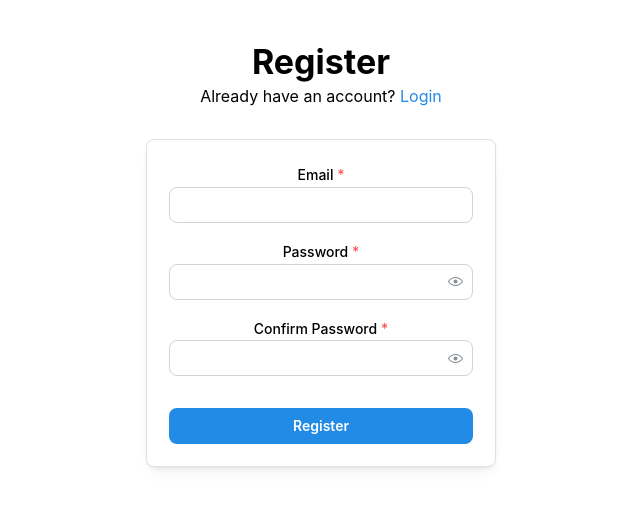
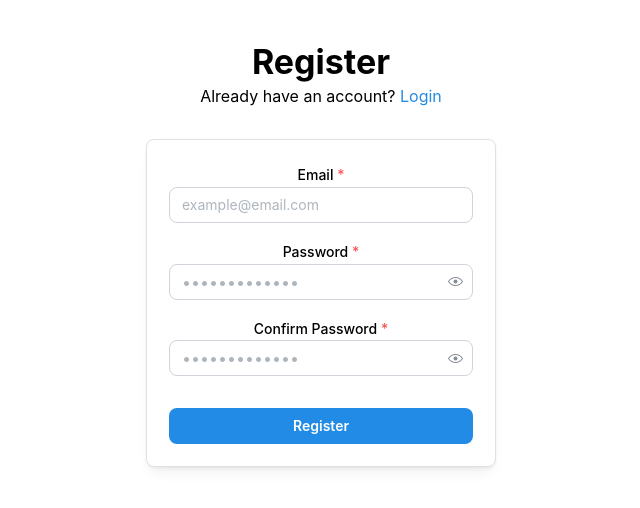
Before and after one commit to GiantbYTES/israeli-pint-app, a React (Vite) app in the folder ipa-project/: page /register in a window 1280 px wide. Shown: the top 508 px of the page, without its empty margins (319-959 px from the left). Built offline with nearby package versions, Linux system fonts and the light colour scheme; no server answers.

Commit message:
add 404 page and fix placeholders

```diff
--- a/ipa-project/src/App.jsx
+++ b/ipa-project/src/App.jsx
@@ -8,6 +8,7 @@ import { BrowserRouter, Routes, Route } from "react-router-dom";
 import { AuthProvider } from "./auth/AuthProvider";
 import { useState } from "react";
 import ProtectedRoute from "./auth/ProtectedRoute";
+import NotFound from "./Pages/NotFound";
 
 function App() {
   const [isAuthReady, setAuthReady] = useState(false);
@@ -25,6 +26,7 @@ function App() {
         <Route path="/" element={<Home />} />
         <Route path="/login" element={<Login />} />
         <Route path="/register" element={<Register />} />
+        <Route path="*" element={<NotFound />} />
       </Routes>
     </AuthProvider>
   );
--- a/ipa-project/src/Pages/Login.jsx
+++ b/ipa-project/src/Pages/Login.jsx
@@ -70,7 +70,7 @@ function Login() {
 
         <TextInput
           label="Email"
-          placeholder="Your email"
+          placeholder="example@email.com"
           required
           radius="md"
           value={form.values.email}
@@ -79,7 +79,7 @@ function Login() {
         />
         <PasswordInput
           label="Password"
-          placeholder="Your password"
+          placeholder="•••••••••••••"
           required
           mt="md"
           radius="md"
--- /dev/null
+++ b/ipa-project/src/Pages/NotFound.jsx
@@ -0,0 +1,24 @@
+import React from "react";
+import { Container, Title, Text, Button } from "@mantine/core";
+import { Link } from "react-router-dom";
+
+function NotFound() {
+  return (
+    <Container style={{ textAlign: "center", marginTop: 80 }}>
+      <Title order={1} color="red">
+        404
+      </Title>
+      <Title order={2} mb={20}>
+        Page Not Found
+      </Title>
+      <Text mb={30} color="dimmed">
+        Sorry, the page you are looking for does not exist.
+      </Text>
+      <Button component={Link} to="/" color="blue" radius="md">
+        Go Home
+      </Button>
+    </Container>
+  );
+}
+
+export default NotFound;
--- a/ipa-project/src/Pages/Register.jsx
+++ b/ipa-project/src/Pages/Register.jsx
@@ -118,6 +118,7 @@ function Register() {
         <TextInput
           label="Email"
           required
+          placeholder="example@email.com"
           radius="md"
           value={form.values.email}
           onChange={(e) => form.setFieldValue("email", e.currentTarget.value)}
@@ -126,6 +127,7 @@ function Register() {
         <PasswordInput
           label="Password"
           required
+          placeholder="•••••••••••••"
           mt="md"
           radius="md"
           value={form.values.password}
@@ -137,6 +139,7 @@ function Register() {
         <PasswordInput
           label="Confirm Password"
           required
+          placeholder="•••••••••••••"
           mt="md"
           radius="md"
           value={form.values.confirmPassword}
```
